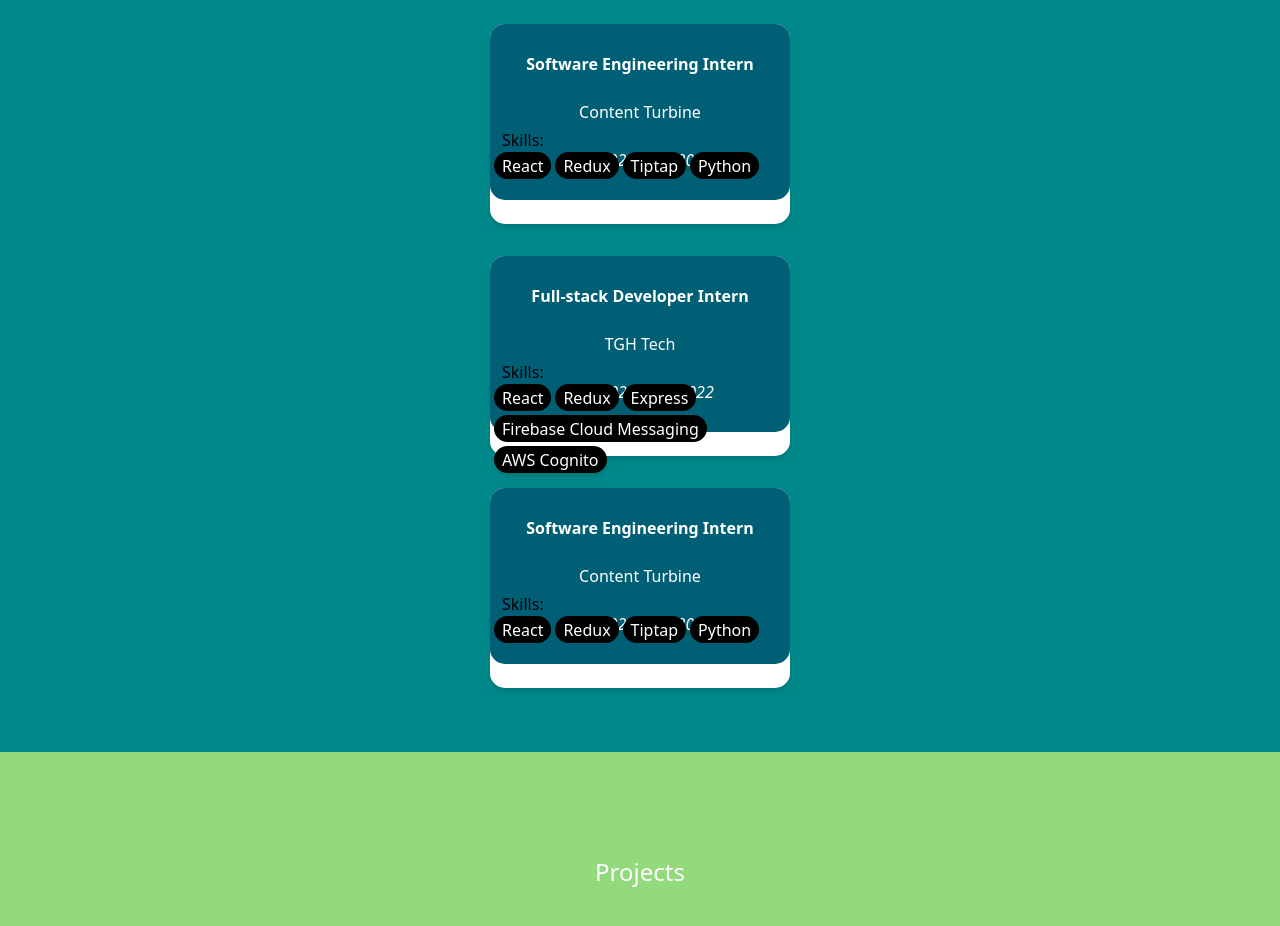
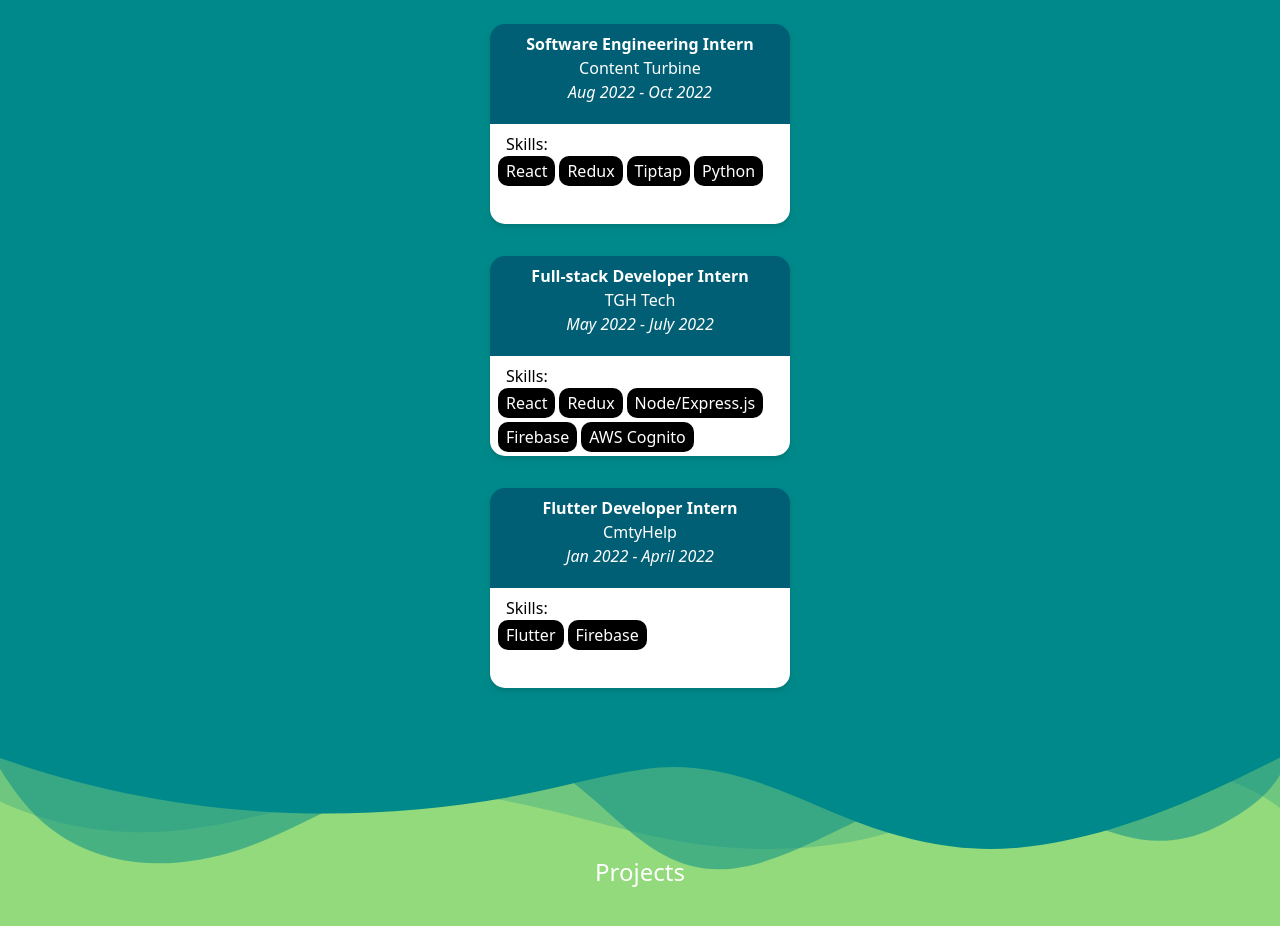
Before and after one commit to bennett1412/bennett1412.github.io, a Next.js app: page / in a window 1280 px wide. Shown: the part 860-1786 px from the top of the page. Built offline with nearby package versions, Linux system fonts and the light colour scheme.

Commit message:
Updated card styles

```diff
--- a/components/Experiences.js
+++ b/components/Experiences.js
@@ -19,16 +19,16 @@
                 role={'Full-stack Developer Intern'}
                 companyName={'TGH Tech'}
                 time={'May 2022 - July 2022'}
-                skills={['React', 'Redux', 'Express', 'Firebase Cloud Messaging', 'AWS Cognito']}
+                skills={['React', 'Redux', 'Node/Express.js', 'Firebase', 'AWS Cognito']}
             />
             <ExperienceCard
-                role={'Software Engineering Intern'}
-                companyName={'Content Turbine'}
-                time={'Aug 2022 - Oct 2022'}
-                skills={['React', 'Redux', 'Tiptap', 'Python']}
+                role={'Flutter Developer Intern'}
+                companyName={'CmtyHelp'}
+                time={'Jan 2022 - April 2022'}
+                skills={['Flutter', 'Firebase']}
             />
             {/* eslint-disable-next-line @next/next/no-img-element */}
-            <img className={'w-screen top-[100%] absolute h-auto z-5'} alt={'layers'} src='/layers2.svg' />
+            <img className={'w-screen top-[100%] absolute h-auto z-20'} alt={'layers'} src='/layers2.svg' />
         </section>
     )
 }
--- a/components/minorComponents/ExperienceCard.js
+++ b/components/minorComponents/ExperienceCard.js
@@ -10,9 +10,9 @@
         console.log('viewing now')
         let facediv = face1.current;
         if (inView) {
-            // facediv.style.height = '50%';
-            // facediv.style.lineHeight = '1.5rem';
-            // facediv.style.borderRadius = '15px 15px 0 0';
+            facediv.style.height = '50%';
+            facediv.style.lineHeight = '1.5rem';
+            facediv.style.borderRadius = '15px 15px 0 0';
         } else {
             // facediv.style.height = '';
             // facediv.style.lineHeight = '';
@@ -25,14 +25,14 @@
         <div ref={cardRef} className='drop-shadow-md'>
             <div className='card'>
 
-                <div ref={face1} className='face face2'>
+                <div ref={face1} className='face front'>
                     <div className='content'>
                         <h3 className='font-semibold role'>{role}</h3>
                         <p className='text-md strong company' >{companyName}</p>
                         <p className='italic time'>{time}</p>
                     </div>
                 </div>
-                <div className='face face1 '>
+                <div className='face behind'>
                     <div className='content'>
                         <h3 className='px-[8px]'>Skills:</h3>
                         <div className='flex gap-1 flex-wrap'>
--- a/styles/globals.css
+++ b/styles/globals.css
@@ -54,86 +54,46 @@
 }
 
 @layer components {
-
   .card {
-    position: relative;
     width: 300px;
     min-height: 200px;
-    margin: 0 auto;
-    background: #fff;
-    border-radius: 15px;
+    height: 150px;
   }
 
-  .card .face {
-    /* position: absolute; */
-    left: 0;
+  .front {
     width: 100%;
-    display: flex;
+    height: 100%;
+    background: #005F74;
+    line-height: 3rem;
+    position: relative;
+    padding: 0.5rem;
+    z-index: 5;
     border-radius: 15px;
-  }
-  .card .face1{
-    position: absolute;
-  }
-  .card .face.face1 {
-    box-sizing: border-box;
-    padding: 0.25rem;
-    top: 50%;
+    text-align: center;
+    transition: all 0.5s;
   }
 
-  .card .face.face1 h2 {
-    margin: 0;
-    padding: 0;
+  .behind {
+    height: 50%;
+    position: relative;
+    z-index: 4;
+    position: absolute;
+    top: 50%;
+    padding: 0.5rem;
+    background: white;
+    width: 100%;
+    border-radius: 0 0 15px 15px;
   }
 
-  .card .face.face1 .content {
-    margin: 0;
+  .behind h3{
+    color: black;
     font-weight: 500;
-    color: black;
   }
 
-  .card .face.face2 {
-    background: #005f74;
-    transition: 0.5s;
-    padding: 1rem;
-    justify-content: center;
-    text-align: center;
-    top: 0;
-    line-height: 3rem;
-    height: 100%;
-  }
-
-
-  .card .face.face1 .content .skill {
-    text-align: center;
-    background: black;
-    color: white;
-    border-radius: 15px;
-    padding: 1.5px;
+  .behind .skill{
+    padding: 3px;
     padding-inline: 8px;
-  }
-
-  /* @media (hover: hover) {
-    .card:hover .face.face2 {
-      height: 50%;
-      border-radius:  ;
-    }
-
-    .card:hover .face.face2 .content {
-      line-height: 1.5rem;
-    }
-  } */
-
-
-  .card .face.face2 h2 {
-    margin: 0;
-    padding: 0;
-    font-size: 10em;
-    color: #fff;
-    transition: 0.5s;
-    text-shadow: 0 2px 5px rgba(0, 0, 0, 0.2);
-  }
-
-  .card:hover .face.face2 h2 {
-    font-size: 2em;
+    border-radius: 10px;
+    background:black;
   }
 }
```
